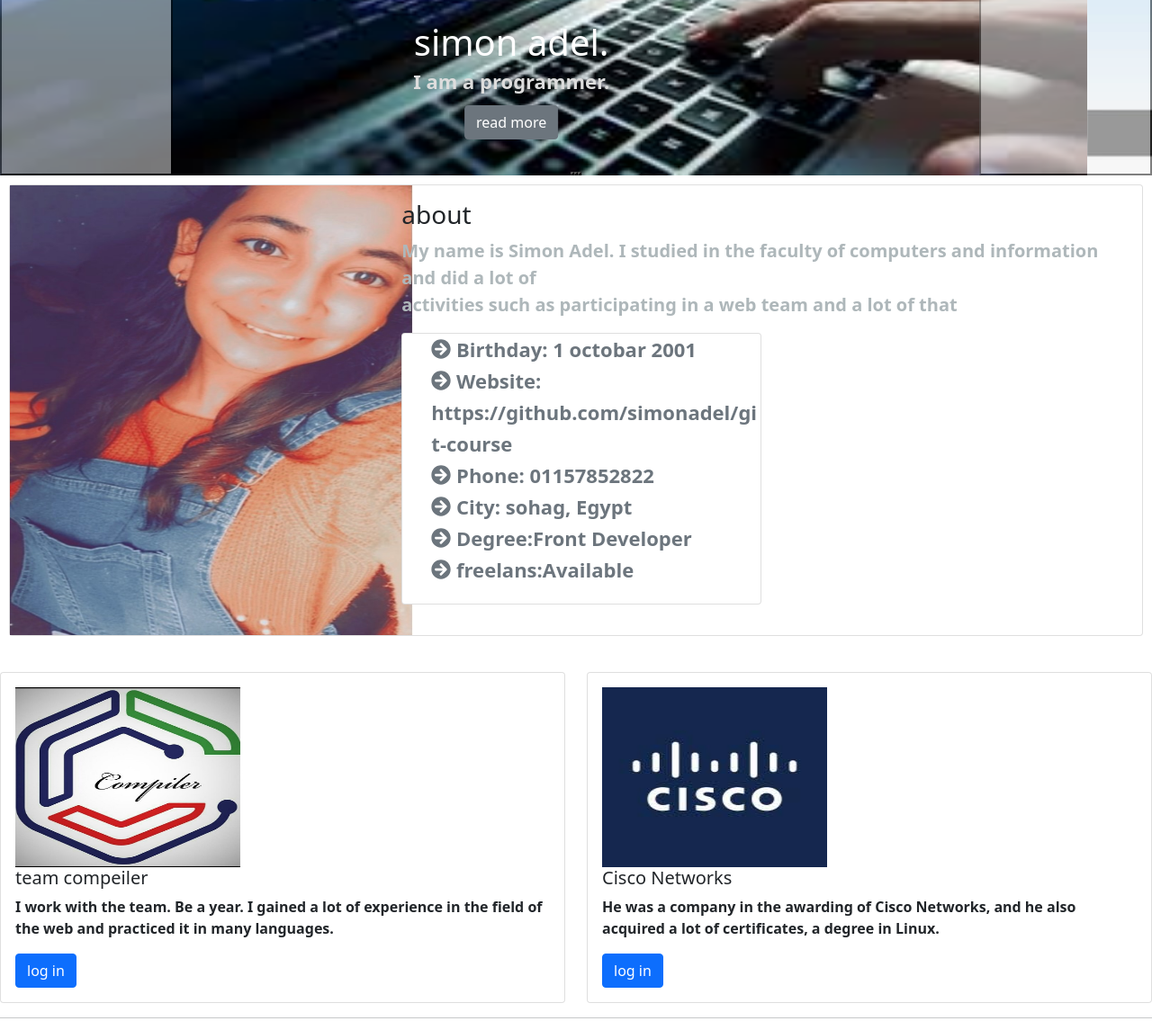
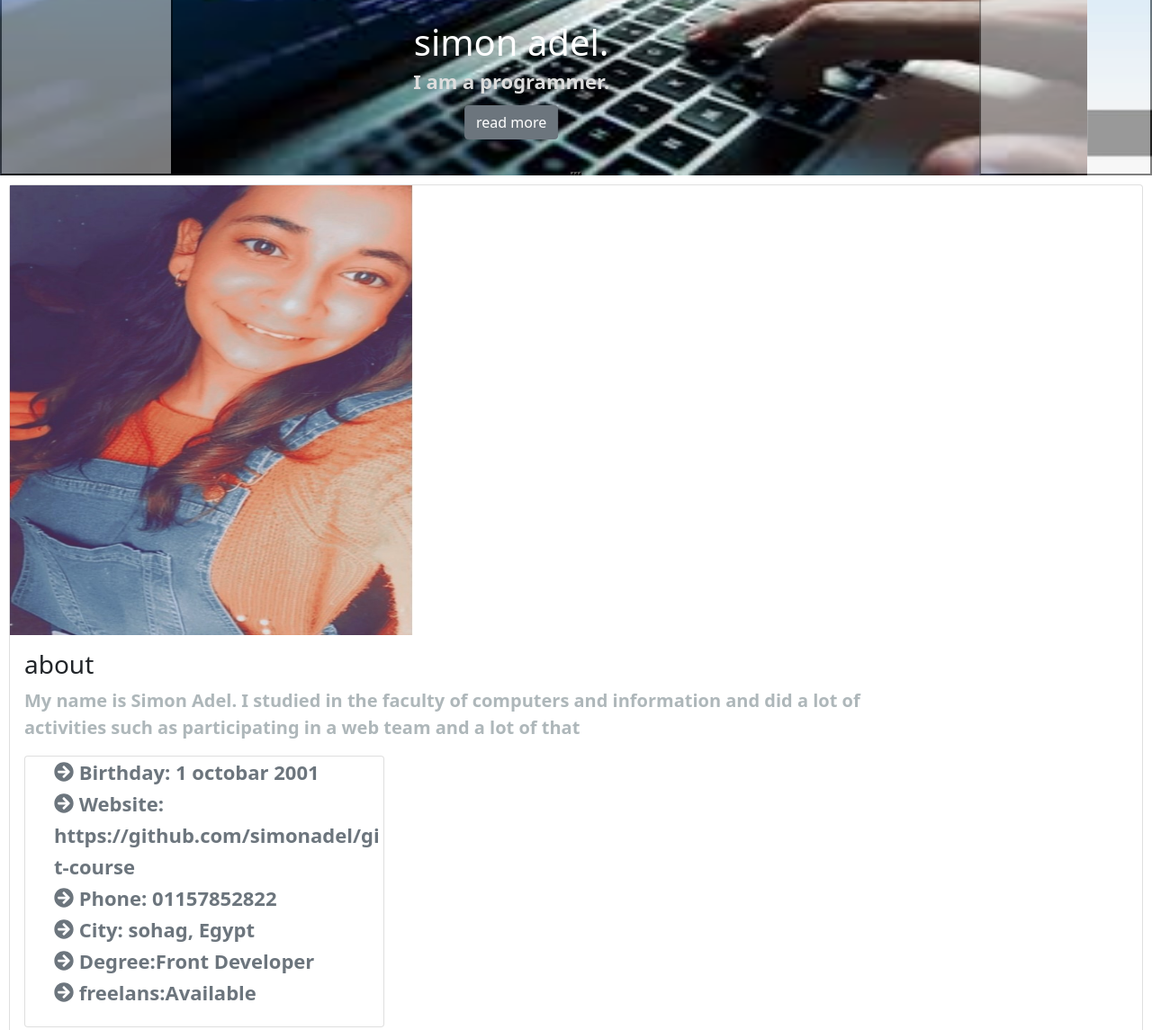
Before and after one commit to simonadel/new_project, a plain HTML site: page tha.html in a window 1280 px wide. Shown: the part 305-1450 px from the top of the page at 90% size. Drawn offline with nearby package versions, Linux system fonts and the light colour scheme.

Commit message:
projects

```diff
--- a/index.html
+++ b/tha.html
@@ -93,7 +93,7 @@ alertList.forEach(function (alert) {
     <div class="col-md-4" id="imag">
       <img  src="imga/sim.jpg" style="width:450px;height:500px;">
     </div>
-    <div class="col-md-8">
+    <div class="col-md-10 col-sm-3">
       <div class="card-body">
         <h3 class="card-title" id="min">about</h3>
         <p class="card-text" style="font-size:20px;color:#aeb7ba">My name is Simon Adel. I studied in the faculty of computers and information and did a lot of <br>activities such as participating in a web team and a lot of that</p>
```
